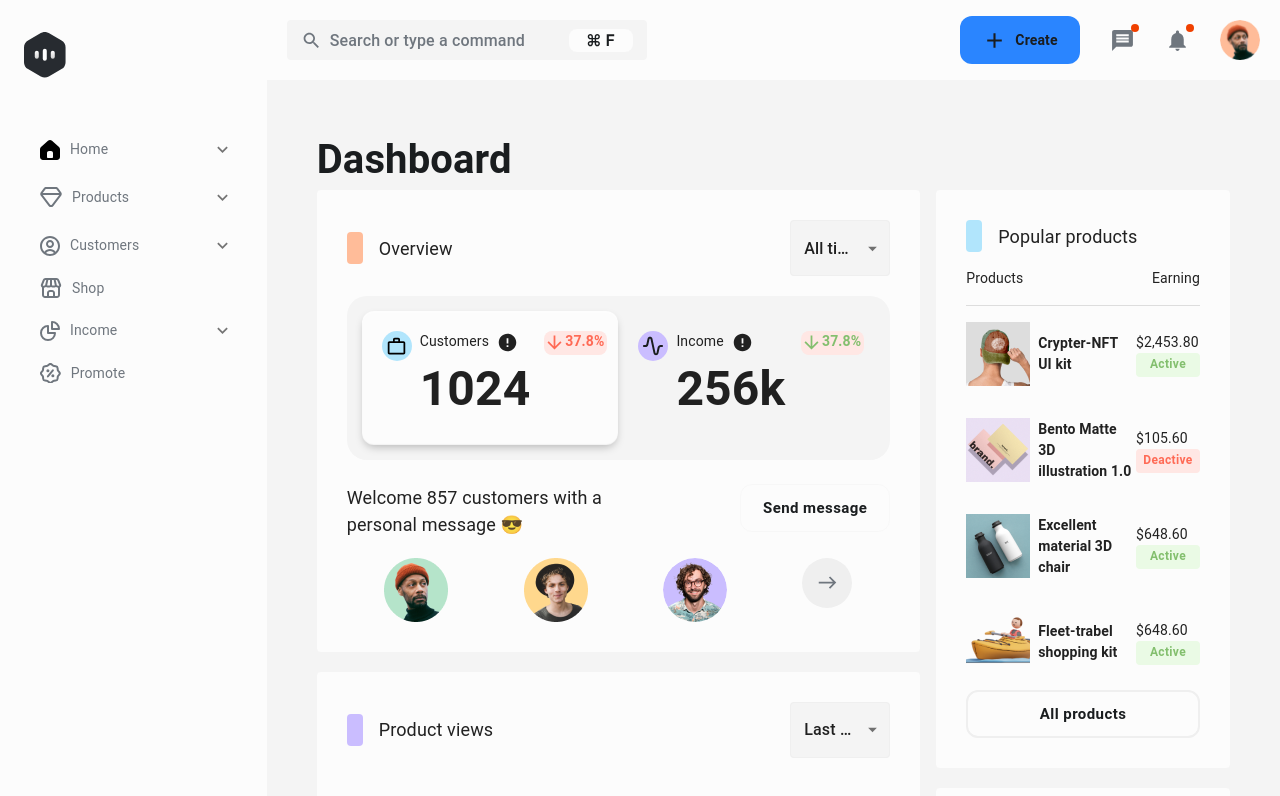
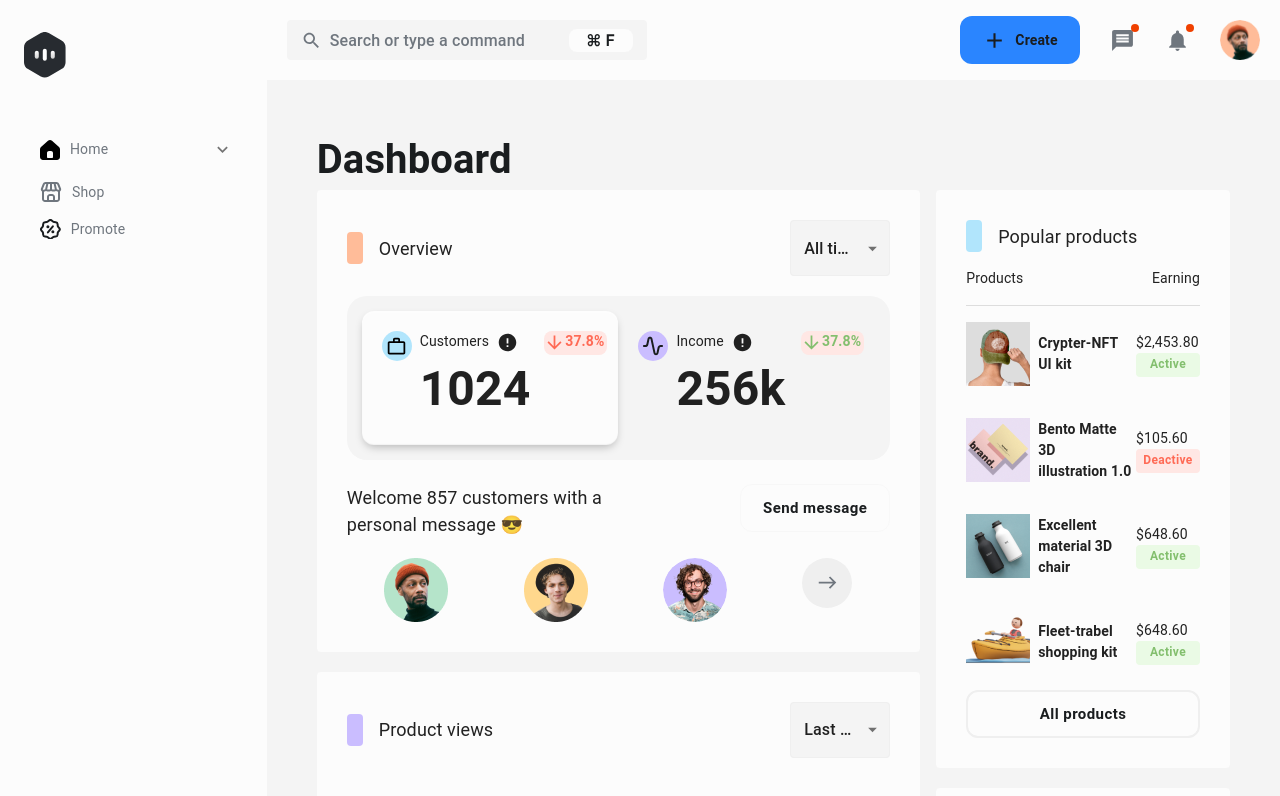
Before and after one commit to codelover1110/react_strapi, a React (Create React App) app: page / in a window 1280 px wide. Shown: the top 796 px of the page. Built offline with nearby package versions, Linux system fonts and the light colour scheme.

Commit message:
fix_navbar

```diff
--- a/src/components/Layouts/Header/index.js
+++ b/src/components/Layouts/Header/index.js
@@ -156,26 +156,26 @@ const menuList = [
         icon : HomeIcon,
         link : '/home',
     },
-    {
-        label : 'Products',
-        icon : ProductsIcon,
-        link : '/product',
-    },
-    {
-        label : 'Customers',
-        icon : CustomersIcon,
-        link : '/customer',
-    },
+    // {
+    //     label : 'Products',
+    //     icon : ProductsIcon,
+    //     link : '/product',
+    // },
+    // {
+    //     label : 'Customers',
+    //     icon : CustomersIcon,
+    //     link : '/customer',
+    // },
     {
         label : 'Shop',
         icon : ShopIcon,
         link : '/shop',
     },
-    {
-        label : 'Income',
-        icon : CustomersIcon,
-        link : '/income',
-    },
+    // {
+    //     label : 'Income',
+    //     icon : CustomersIcon,
+    //     link : '/income',
+    // },
     {
         label : 'Promote',
         icon : CustomersIcon,
--- a/src/components/Layouts/NavBar/index.js
+++ b/src/components/Layouts/NavBar/index.js
@@ -72,26 +72,26 @@ const menuList = [
         icon : HomeIcon,
         link : '/home',
     },
-    {
-        label : 'Products',
-        icon : ProductsIcon,
-        link : '/product',
-    },
-    {
-        label : 'Customers',
-        icon : CustomersIcon,
-        link : '/customer',
-    },
+    // {
+    //     label : 'Products',
+    //     icon : ProductsIcon,
+    //     link : '/product',
+    // },
+    // {
+    //     label : 'Customers',
+    //     icon : CustomersIcon,
+    //     link : '/customer',
+    // },
     {
         label : 'Shop',
         icon : ShopIcon,
         link : '/shop',
     },
-    {
-        label : 'Income',
-        icon : IncomeMenuIcon,
-        link : '/income',
-    },
+    // {
+    //     label : 'Income',
+    //     icon : IncomeMenuIcon,
+    //     link : '/income',
+    // },
     {
         label : 'Promote',
         icon : PromoteIcon,
```
